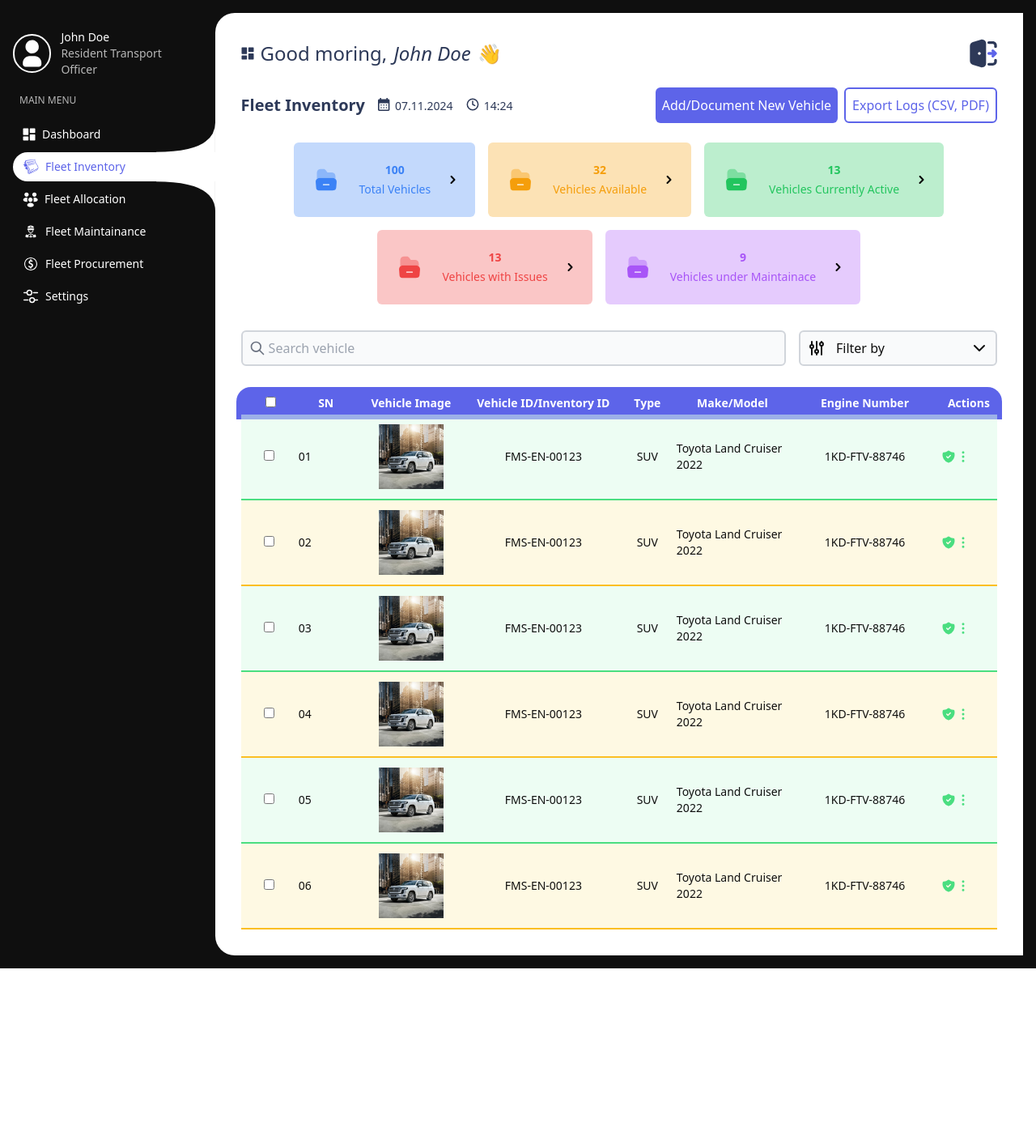
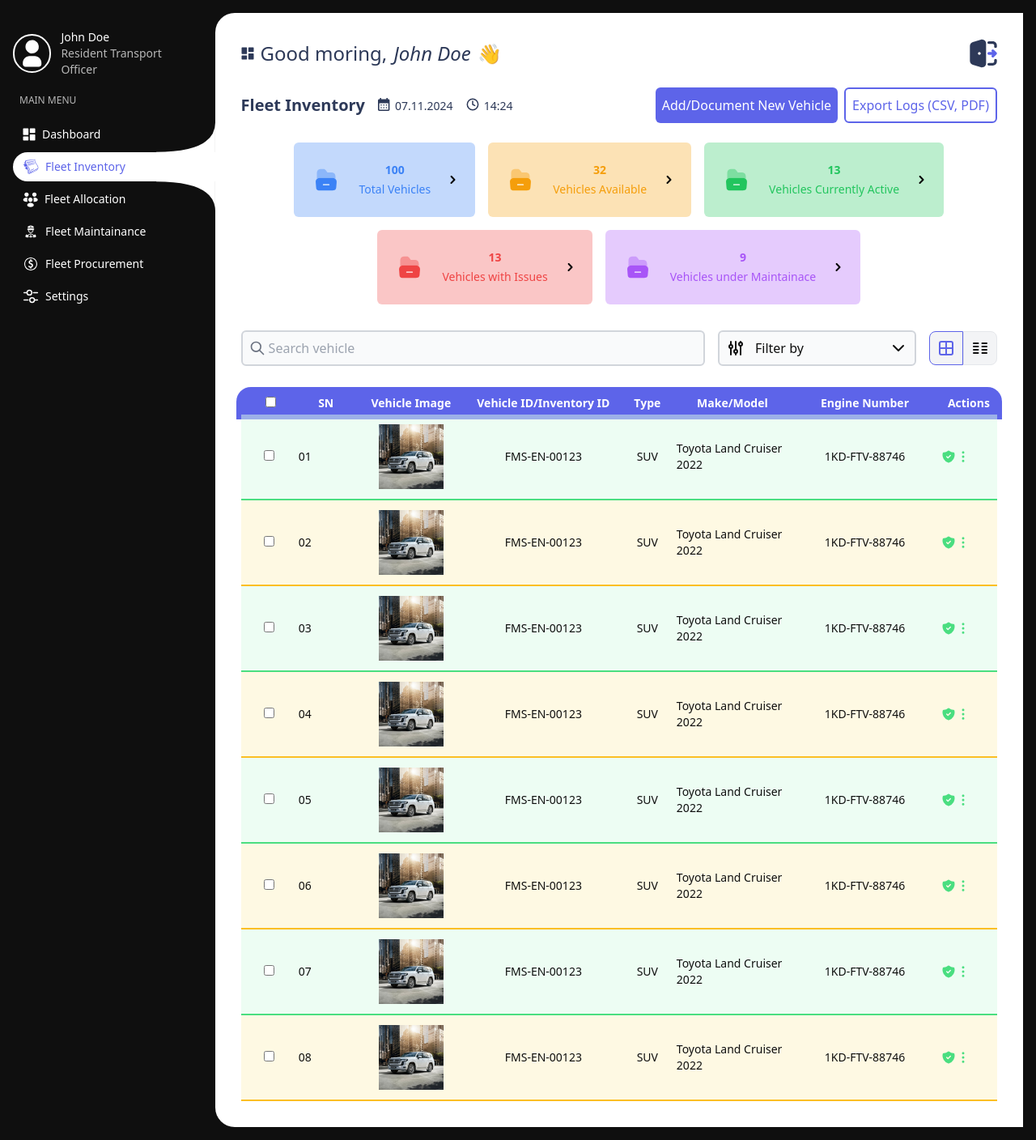
Before and after one commit to pineapptech/fleet-management-FE, a Next.js app: page /dashboard/fleet-inventory in a window 1280 px wide. Shown: the whole page at 81% size. Before the commit the page ends 1196 px from the top, so only its background shows below. Built offline with nearby package versions, Linux system fonts and the light colour scheme.

Commit message:
Add feature to toggle vehicle display table<->card

```diff
--- a/src/app/dashboard/(with-layout)/fleet-inventory/page.jsx
+++ b/src/app/dashboard/(with-layout)/fleet-inventory/page.jsx
@@ -9,6 +9,14 @@ import VehicleTable from "./vehicle-table";
 import VehicleCards from "./vehicle-cards";
 
 const FleetInventory = () => {
+  const [filterData, setFilterData] = useState({
+    search: "",
+    filterBy: "none",
+    displayMode: "tabular",
+  });
+
+  console.log(filterData);
+
   return (
     <div>
       <Greeting />
@@ -21,9 +29,9 @@ const FleetInventory = () => {
       </div>
 
       <VehicleSummary />
-      <TableFilter />
-      <VehicleTable />
-      {/* <VehicleCards /> */}
+      <TableFilter filterData={filterData} setFilterData={setFilterData} />
+
+      {filterData.displayMode == "cards" ? <VehicleCards /> : <VehicleTable />}
     </div>
   );
 };
--- a/src/app/dashboard/(with-layout)/fleet-inventory/table-filter.jsx
+++ b/src/app/dashboard/(with-layout)/fleet-inventory/table-filter.jsx
@@ -1,11 +1,17 @@
 import {
   IconAdjustments,
+  IconBorderAll,
   IconChevronDown,
+  IconColumns,
   IconSearch,
 } from "@tabler/icons-react";
-import React from "react";
+import { useState } from "react";
 
-const TableFilter = () => {
+const TableFilter = ({ filterData, setFilterData }) => {
+  const handleFilterChange = (e) => {
+    setFilterData((fd) => ({ ...fd, [e.target.name]: e.target.value }));
+  };
+
   return (
     <div className="flex gap-4 mb-8">
       <label
@@ -18,6 +24,8 @@ const TableFilter = () => {
           name="search"
           id="search"
           placeholder="Search vehicle"
+          value={filterData.search}
+          onChange={handleFilterChange}
           className="outline-0 bg-transparent"
         />
       </label>
@@ -28,10 +36,12 @@ const TableFilter = () => {
       >
         <IconAdjustments />
         <select
-          name="filter"
+          name="filterBy"
           id="filter"
           className="p-2 appearance-none bg-transparent outline-none cursor-pointer"
           defaultValue="none"
+          value={filterData.filterBy}
+          onChange={handleFilterChange}
         >
           <option value="none" disabled>
             Filter by
@@ -46,6 +56,41 @@ const TableFilter = () => {
         </select>
         <IconChevronDown className="mr-2" />
       </label>
+
+      <div className="radio-group flex items-center justify-around">
+        <label
+          htmlFor="tabular"
+          className="bg-gray-100 p-2 cursor-pointer border rounded-s-lg has-[:checked]:border-primary"
+        >
+          <input
+            type="radio"
+            name="display-mode"
+            id="tabular"
+            onChange={(e) =>
+              setFilterData((fd) => ({ ...fd, displayMode: "tabular" }))
+            }
+            checked={filterData.displayMode == "tabular"}
+            className="peer appearance-none absolute"
+          />
+          <IconBorderAll className="peer-checked:text-primary" />
+        </label>
+        <label
+          htmlFor="cards"
+          className="bg-gray-100 p-2 cursor-pointer border rounded-e-lg has-[:checked]:border-primary"
+        >
+          <input
+            type="radio"
+            name="display-mode"
+            id="cards"
+            onChange={(e) =>
+              setFilterData((fd) => ({ ...fd, displayMode: "cards" }))
+            }
+            checked={filterData.displayMode == "cards"}
+            className="peer appearance-none absolute"
+          />
+          <IconColumns className="peer-checked:text-primary" />
+        </label>
+      </div>
     </div>
   );
 };
--- a/src/app/dashboard/(with-layout)/fleet-inventory/vehicle-cards.jsx
+++ b/src/app/dashboard/(with-layout)/fleet-inventory/vehicle-cards.jsx
@@ -5,13 +5,10 @@ import Image from "next/image";
 import { IconDotsVertical } from "@tabler/icons-react";
 
 const VehicleCards = () => {
-  const { vehicleID, vehicleType, makeModel, engineNumber } =
-    vehicleMockData[0];
-
   return (
     <div className="flex justify-center gap-4 flex-wrap">
       {vehicleMockData.map((vehicle) => (
-        <div className="vehicle-card w-fit group">
+        <div key={vehicle.id} className="vehicle-card w-fit group">
           <div className="img-container relative rounded-t-md border-gray-200 border-x-8 border-t-8 h-[100px] overflow-hidden">
             <Image
               src="/images/car.jpeg"
--- a/src/app/dashboard/(with-layout)/fleet-inventory/vehicleMockData.js
+++ b/src/app/dashboard/(with-layout)/fleet-inventory/vehicleMockData.js
@@ -59,4 +59,24 @@ export default [
     engineNumber: "1KD-FTV-88746",
     action: "View Details",
   },
+  {
+    id: 7,
+    sn: "01",
+    vehicleImage: "https://example.com/images/vehicle1.png",
+    vehicleID: "FMS-EN-00123",
+    vehicleType: "SUV",
+    makeModel: "Toyota Land Cruiser 2022",
+    engineNumber: "1KD-FTV-88746",
+    action: "View Details",
+  },
+  {
+    id: 8,
+    sn: "01",
+    vehicleImage: "https://example.com/images/vehicle1.png",
+    vehicleID: "FMS-EN-00123",
+    vehicleType: "SUV",
+    makeModel: "Toyota Land Cruiser 2022",
+    engineNumber: "1KD-FTV-88746",
+    action: "View Details",
+  },
 ];
```
